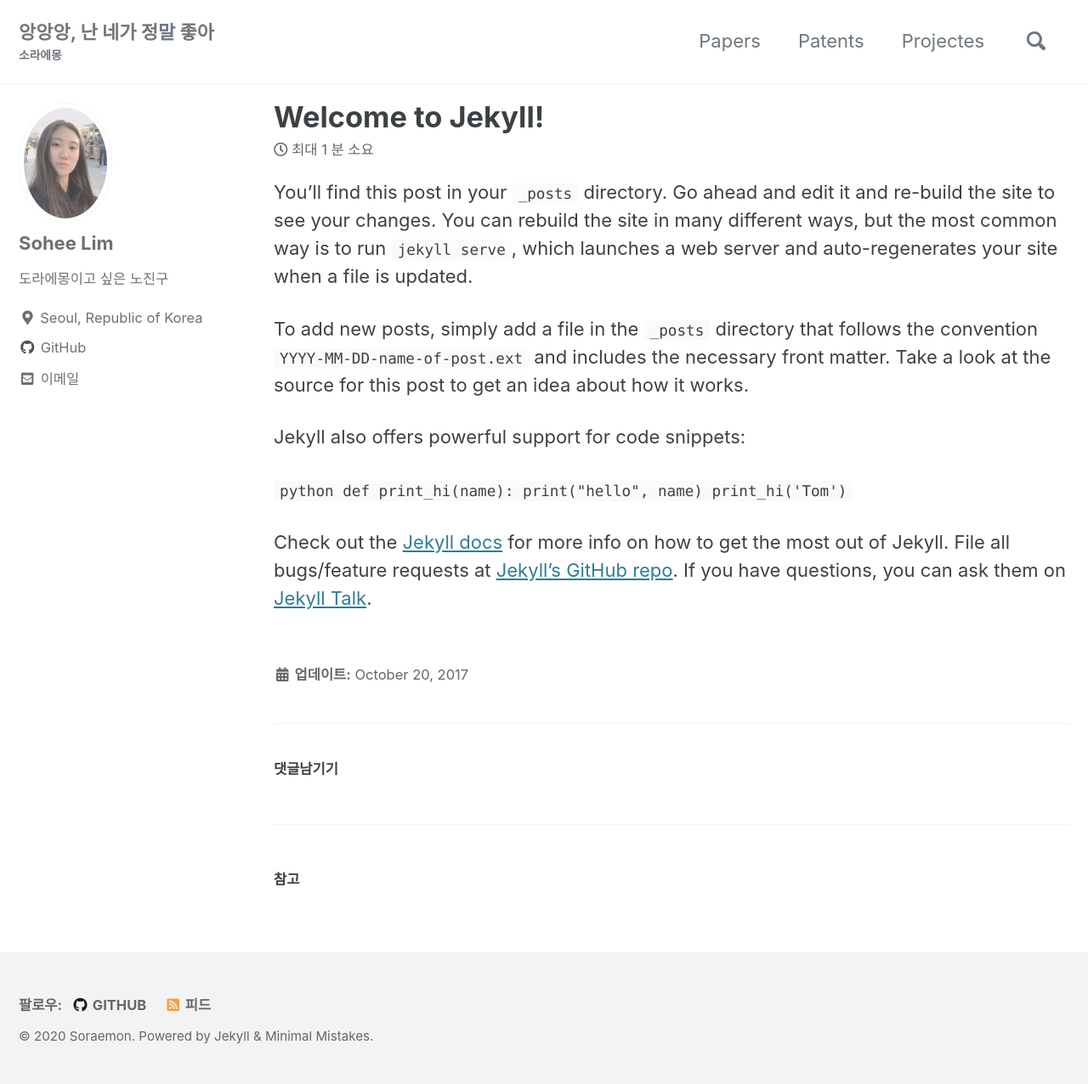
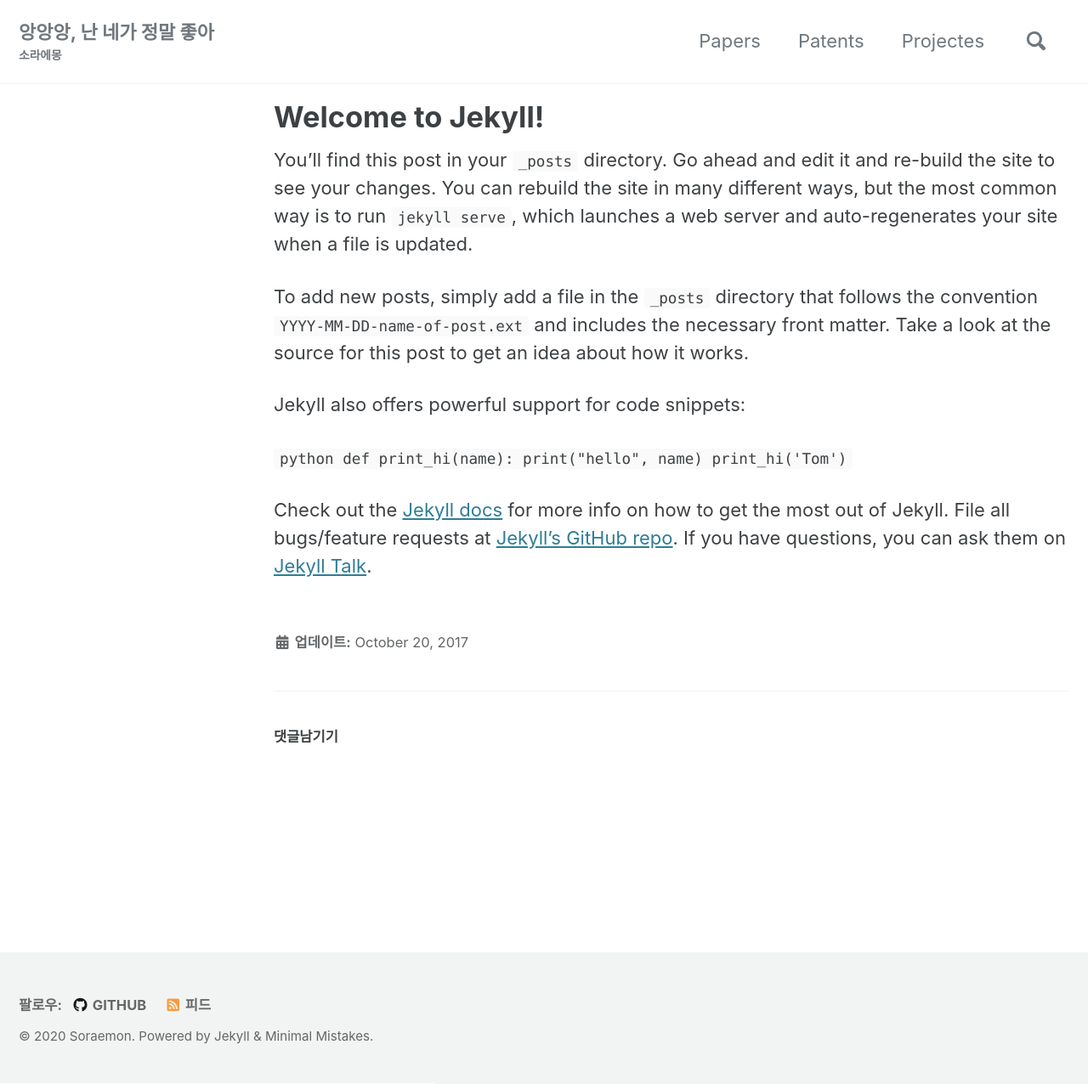
Before and after one commit to sohee-zoe/sohee-zoe.github.io, a Jekyll site: the page built from _posts/2020-09-08-test-post.md, in a window 1280 px wide and 1276 px high. Shown: the whole window at 85% size. Built offline with Jekyll 4.4.1, drawn with Linux system fonts in a browser that asks for light colours; cached includes are drawn as plain includes; comment, search, counter and statistics services are not loaded; part of the change alters nothing that is shown.

```diff
--- a/_config.yml
+++ b/_config.yml
@@ -276,11 +276,11 @@ defaults:
     values:
       layout: single
       classes: wide
-      author_profile: true
-      read_time: true
+      author_profile: false # true
+      read_time: false # true
       comments: true
       share: false # true
-      related: true
+      related: false # true
 
 # https://honbabzone.com/jekyll/start-gitHubBlog/#step-4-sample-%EA%B2%8C%EC%8B%9C%EB%AC%BC-%ED%99%95%EC%9D%B8
   # _pages
```
